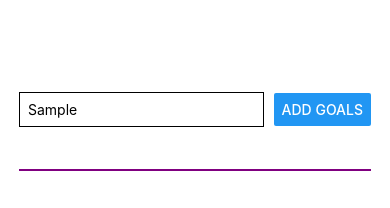
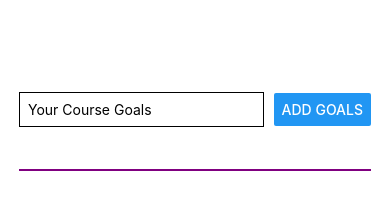
Before and after one commit to developerthetnaingaung/goals-app, a React Native app: screen / in a window 390 px wide. Both pictures are taken after typing "Sample" into the empty fields and a click on the button "ADD GOALS". Shown: the top 208 px of the page. Built offline with nearby package versions, Linux system fonts and the light colour scheme.

Commit message:
split components for item and input

```diff
--- a/App.js
+++ b/App.js
@@ -9,18 +9,17 @@ import {
   FlatList,
 } from "react-native";
 
+import GoalsItem from "./components/GoalsItem";
+import GoalsInput from "./components/GoalsInput";
+
 export default function App() {
-  const [enterGoalsText, setenterGoalsText] = useState("");
-  const [enterGoals, setenterGoals] = useState([]);
+  const [enterGoals, setEnterGoals] = useState([]);
 
   // function for inputGoals
-  function inputGoalsHandler(enterText) {
-    setenterGoalsText(enterText);
-  }
 
-  // functon for add goals button
-  function addGoalHandler() {
-    setenterGoals((currentCourseGoals) => [
+  //functon for add goals button
+  function addGoalHandler(enterGoalsText) {
+    setEnterGoals((currentCourseGoals) => [
       ...currentCourseGoals,
       { text: enterGoalsText, id: Math.random().toString() },
     ]);
@@ -28,24 +27,12 @@ export default function App() {
 
   return (
     <View style={styles.appContainer}>
-      <View style={styles.inputContainer}>
-        <TextInput
-          style={styles.TextInput}
-          placeholder="Your Course Goals"
-          onChangeText={inputGoalsHandler}
-        />
-        <Button title="Add Goals" onPress={addGoalHandler} />
-      </View>
-
+      <GoalsInput onAddGoals={addGoalHandler} />
       <View style={styles.goalsContainer}>
         <FlatList
           data={enterGoals}
           renderItem={(itemData) => {
-            return (
-              <View key={itemData.id}>
-                <Text style={styles.goalsItem}>{itemData.item.text}</Text>
-              </View>
-            );
+            return <GoalsItem text={itemData.item.text} />;
           }}
           keyExtractor={(item) => item.id}
         />
@@ -60,30 +47,7 @@ const styles = StyleSheet.create({
     padding: 50,
     paddingHorizontal: 19,
   },
-  inputContainer: {
-    flex: 1,
-    flexDirection: "row",
-    justifyContent: "space-between",
-    alignItems: "center",
-    marginBottom: 30,
-    borderBottomWidth: 2,
-    borderBottomColor: "purple",
-  },
-  TextInput: {
-    width: "70%",
-    borderColor: "black",
-    borderWidth: 1,
-    padding: 8,
-    marginRight: 10,
-  },
   goalsContainer: {
     flex: 5,
   },
-  goalsItem: {
-    margin: 9,
-    padding: 15,
-    borderRadius: 18,
-    backgroundColor: "purple",
-    color: "white",
-  },
 });
--- /dev/null
+++ b/components/GoalsInput.js
@@ -0,0 +1,49 @@
+import React from "react";
+import { useState } from "react";
+import { View, TextInput, StyleSheet, Button } from "react-native";
+
+const GoalsInput = (props) => {
+  const [enterGoalsText, setEnterGoalsText] = useState("");
+
+  function inputGoalsHandler(enterText) {
+    setEnterGoalsText(enterText);
+  }
+
+  function addGoalHandler() {
+    props.onAddGoals(enterGoalsText);
+    setEnterGoalsText("");
+  }
+
+  return (
+    <View style={styles.inputContainer}>
+      <TextInput
+        style={styles.TextInput}
+        placeholder="Your Course Goals"
+        onChangeText={inputGoalsHandler}
+        value={enterGoalsText}
+      />
+      <Button title="Add Goals" onPress={addGoalHandler} />
+    </View>
+  );
+};
+
+export default GoalsInput;
+
+const styles = StyleSheet.create({
+  inputContainer: {
+    flex: 1,
+    flexDirection: "row",
+    justifyContent: "space-between",
+    alignItems: "center",
+    marginBottom: 30,
+    borderBottomWidth: 2,
+    borderBottomColor: "purple",
+  },
+  TextInput: {
+    width: "70%",
+    borderColor: "black",
+    borderWidth: 1,
+    padding: 8,
+    marginRight: 10,
+  },
+});
--- /dev/null
+++ b/components/GoalsItem.js
@@ -0,0 +1,22 @@
+import React from "react";
+import { StyleSheet, View, Text } from "react-native";
+
+const GoalsItem = (props) => {
+  return (
+    <View>
+      <Text style={styles.goalsItem}>{props.text}</Text>
+    </View>
+  );
+};
+
+export default GoalsItem;
+
+const styles = StyleSheet.create({
+  goalsItem: {
+    margin: 9,
+    padding: 15,
+    borderRadius: 18,
+    backgroundColor: "purple",
+    color: "white",
+  },
+});
```
